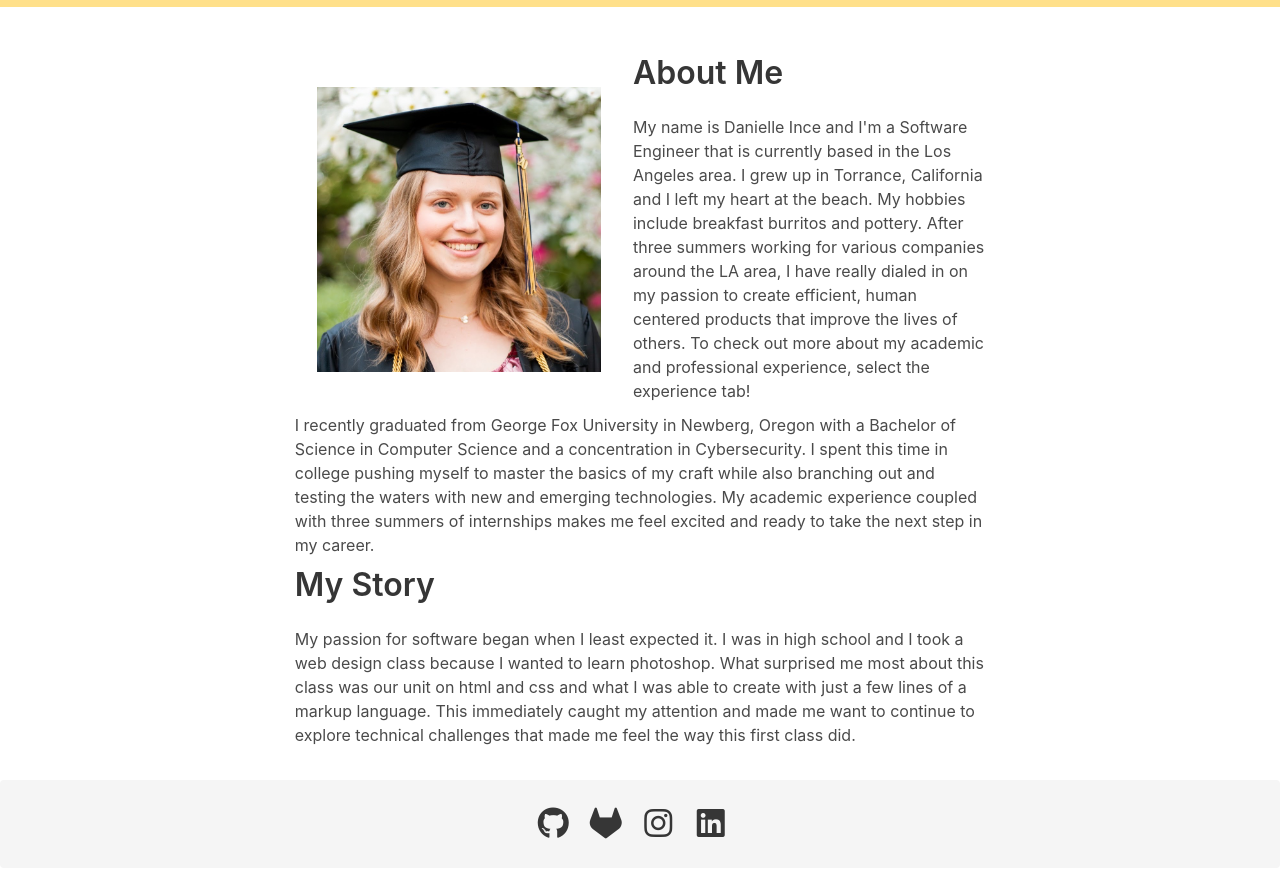
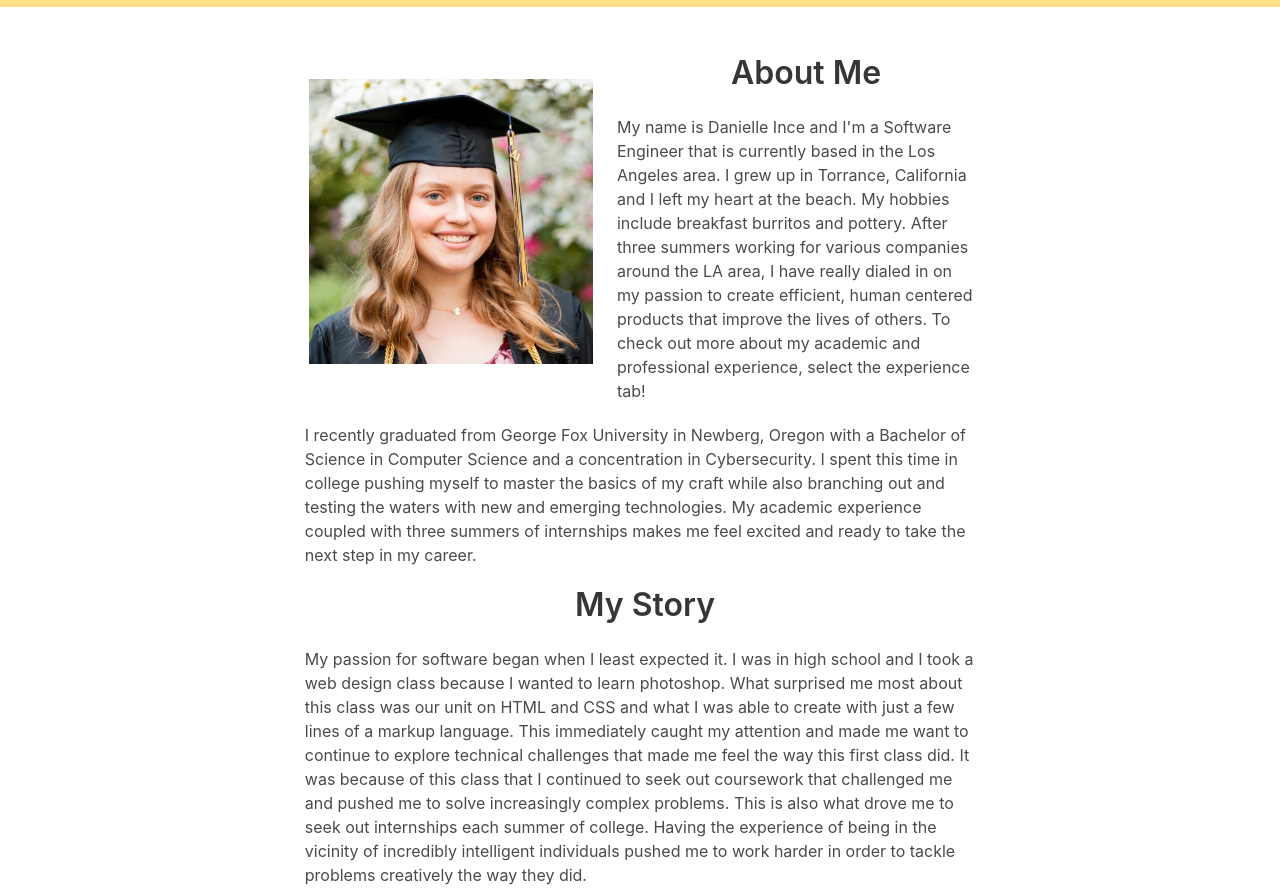
Before and after one commit to dince16/personal, a plain HTML site: page index.html in a window 1280 px wide. Shown: the part 793-1683 px from the top of the page. Before the commit the page ends 1661 px from the top, so only its background shows below. Drawn offline with nearby package versions, Linux system fonts and the light colour scheme.

Commit message:
add the last of story section and center headers

```diff
--- a/index.html
+++ b/index.html
@@ -76,10 +76,13 @@
           <p>I recently graduated from George Fox University in Newberg, Oregon with a Bachelor of Science in Computer Science and a concentration in Cybersecurity.
             I spent this time in college pushing myself to master the basics of my craft while also branching out and testing the waters with new and emerging technologies.
             My academic experience coupled with three summers of internships makes me feel excited and ready to take the next step in my career.</p>
-          <h1 class="title">My Story</h1>
+
+          <h2 class="title story">My Story</h2>
           <p>My passion for software began when I least expected it. I was in high school and I took a web design class because I wanted to learn photoshop. What surprised me most
-            about this class was our unit on html and css and what I was able to create with just a few lines of a markup language. This immediately caught my attention
-            and made me want to continue to explore technical challenges that made me feel the way this first class did.
+            about this class was our unit on HTML and CSS and what I was able to create with just a few lines of a markup language. This immediately caught my attention
+            and made me want to continue to explore technical challenges that made me feel the way this first class did. It was because of this class that I continued to seek out
+            coursework that challenged me and pushed me to solve increasingly complex problems. This is also what drove me to seek out internships each summer of college.
+            Having the experience of being in the vicinity of incredibly intelligent individuals pushed me to work harder in order to tackle problems creatively the way they did.
           </p>
 
         </div>
--- a/style.css
+++ b/style.css
@@ -1,5 +1,5 @@
 p {
-  margin: 10px;
+  margin: 20px;
 }
 
 .hero-body {
@@ -11,7 +11,7 @@ p {
 
 .title {
   margin-left: 10px;
-
+  text-align: center;
 }
 
 .profile{
@@ -37,7 +37,7 @@ p {
 .floated{
     float: left;
     width: 40%;
-    margin: 2em;
+    margin: 1.5em;
 }
 
 @media (max-width: 70em) {
@@ -50,6 +50,10 @@ p {
   .floated {
     width: 90%;
   }
+}
+
+.story {
+  text-align: center;
 }
 
 .foot-text {
```
